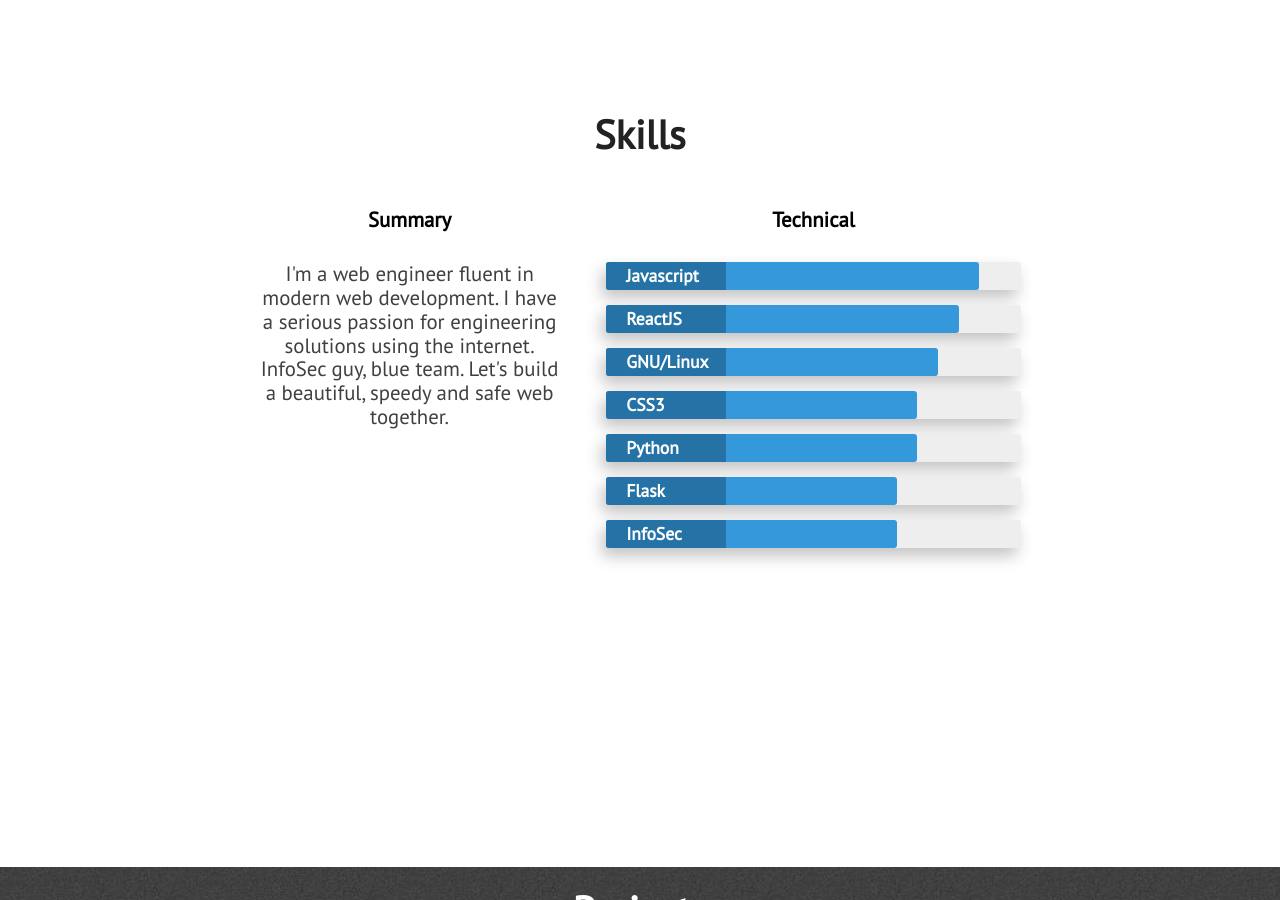
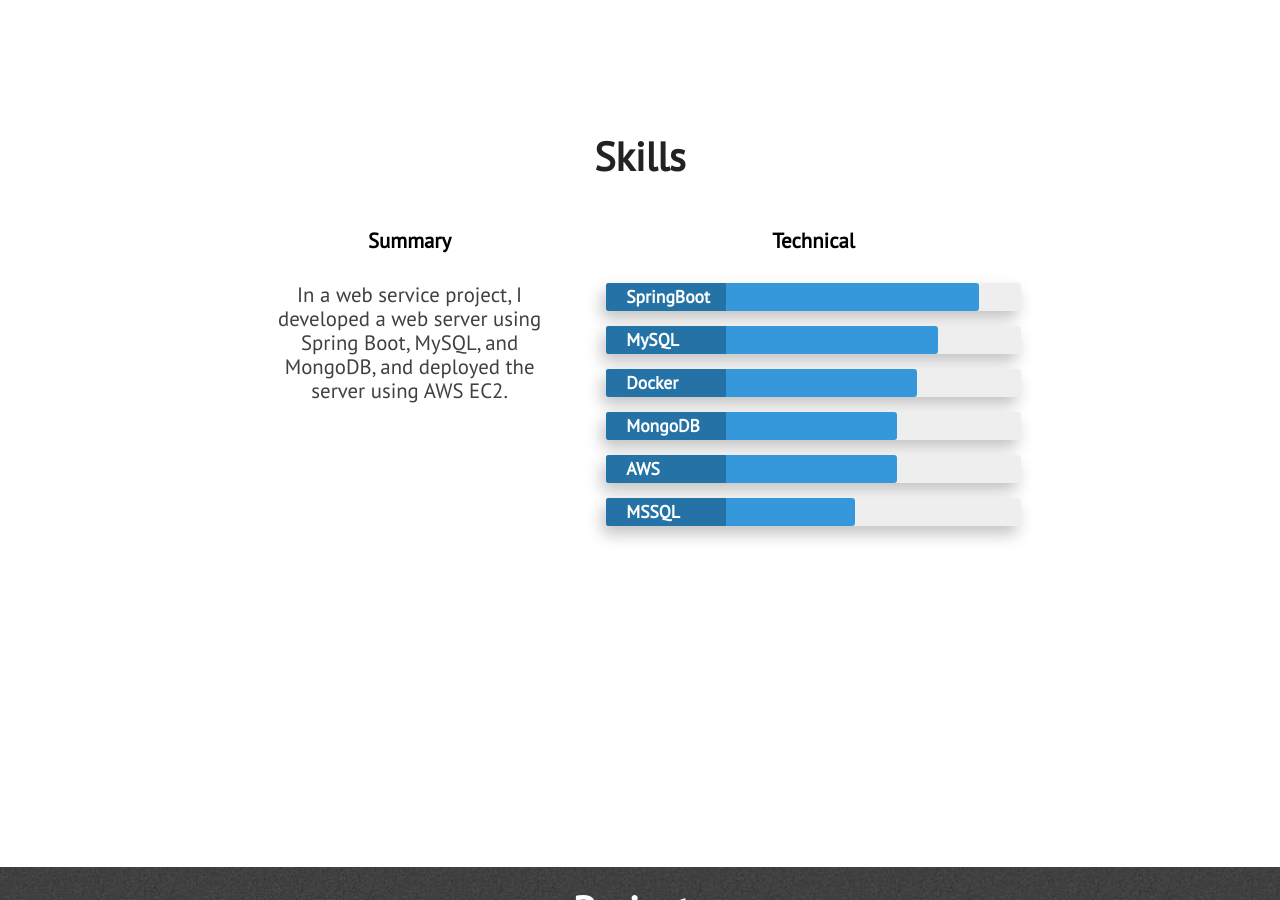
Before and after one commit to lomayd/lomayd.github.io, a Jekyll site: the page built from index.html, in a window 1280 px wide and 900 px high, scrolled down 3093 px. Built offline with Jekyll 4.4.1, drawn with Linux system fonts in a browser that asks for light colours; nearby versions of some CDN libraries.

Commit message:
refactor: skills.html

```diff
--- a/_includes/skills.html
+++ b/_includes/skills.html
@@ -8,46 +8,41 @@
                 <div class="what-i-do">
                     <h3 class="center-align skills-subsection">Summary</h3>
                     <p class="paragraph-text center-align">
-                        I'm a web engineer fluent in modern web development. I have a serious passion for engineering solutions using the internet. InfoSec guy, blue team. Let's build a beautiful, speedy and safe web together.
+                        In a web service project, I developed a web server using Spring Boot, MySQL, and MongoDB, and deployed the server using AWS EC2.
                     </p>
                 </div>
                 <div class="technical-skills">
                     <h3 class="center-align skills-subsection">Technical</h3>
                     <div class="progress-bars">
                         <div class="skillbar clearfix " data-percent="90%">
-                            <div class="skillbar-title" style="background: #2980b9;"><span>Javascript</span></div>
-                            <div class="skillbar-bar" style="background: #3498db;"></div>
-                        </div> <!-- End Skill Bar -->
-
-                        <div class="skillbar clearfix " data-percent="85%">
-                            <div class="skillbar-title" style="background: #2980b9;"><span>ReactJS</span></div>
+                            <div class="skillbar-title" style="background: #2980b9;"><span>SpringBoot</span></div>
                             <div class="skillbar-bar" style="background: #3498db;"></div>
                         </div> <!-- End Skill Bar -->
 
                         <div class="skillbar clearfix " data-percent="80%">
-                            <div class="skillbar-title" style="background: #2980b9;"><span>GNU/Linux</span></div>
+                            <div class="skillbar-title" style="background: #2980b9;"><span>MySQL</span></div>
+                            <div class="skillbar-bar" style="background: #3498db;"></div>
+                        </div> <!-- End Skill Bar -->
+
+                        <div class="skillbar clearfix " data-percent="75%">
+                            <div class="skillbar-title" style="background: #2980b9;"><span>Docker</span></div>
                             <div class="skillbar-bar" style="background: #3498db"></div>
                         </div> <!-- End Skill Bar -->
 
 
-                        <div class="skillbar clearfix " data-percent="75%">
-                            <div class="skillbar-title" style="background: #2980b9;"><span>CSS3</span></div>
-                            <div class="skillbar-bar" style="background: #3498db;"></div>
-                        </div> <!-- End Skill Bar -->
-
-                        <div class="skillbar clearfix " data-percent="75%">
-                            <div class="skillbar-title" style="background: #2980b9;"><span>Python</span></div>
+                        <div class="skillbar clearfix " data-percent="70%">
+                            <div class="skillbar-title" style="background: #2980b9;"><span>MongoDB</span></div>
                             <div class="skillbar-bar" style="background: #3498db;"></div>
                         </div> <!-- End Skill Bar -->
 
                         <div class="skillbar clearfix " data-percent="70%">
-                            <div class="skillbar-title" style="background: #2980b9"><span>Flask</span></div>
+                            <div class="skillbar-title" style="background: #2980b9;"><span>AWS</span></div>
                             <div class="skillbar-bar" style="background: #3498db;"></div>
                         </div> <!-- End Skill Bar -->
 
-                        <div class="skillbar clearfix " data-percent="70%">
-                            <div class="skillbar-title" style="background: #2980b9"><span>InfoSec</span></div>
-                            <div class="skillbar-bar" style="background: #3498db"></div>
+                        <div class="skillbar clearfix " data-percent="60%">
+                            <div class="skillbar-title" style="background: #2980b9"><span>MSSQL</span></div>
+                            <div class="skillbar-bar" style="background: #3498db;"></div>
                         </div> <!-- End Skill Bar -->
                     </div>
                 </div>
```
